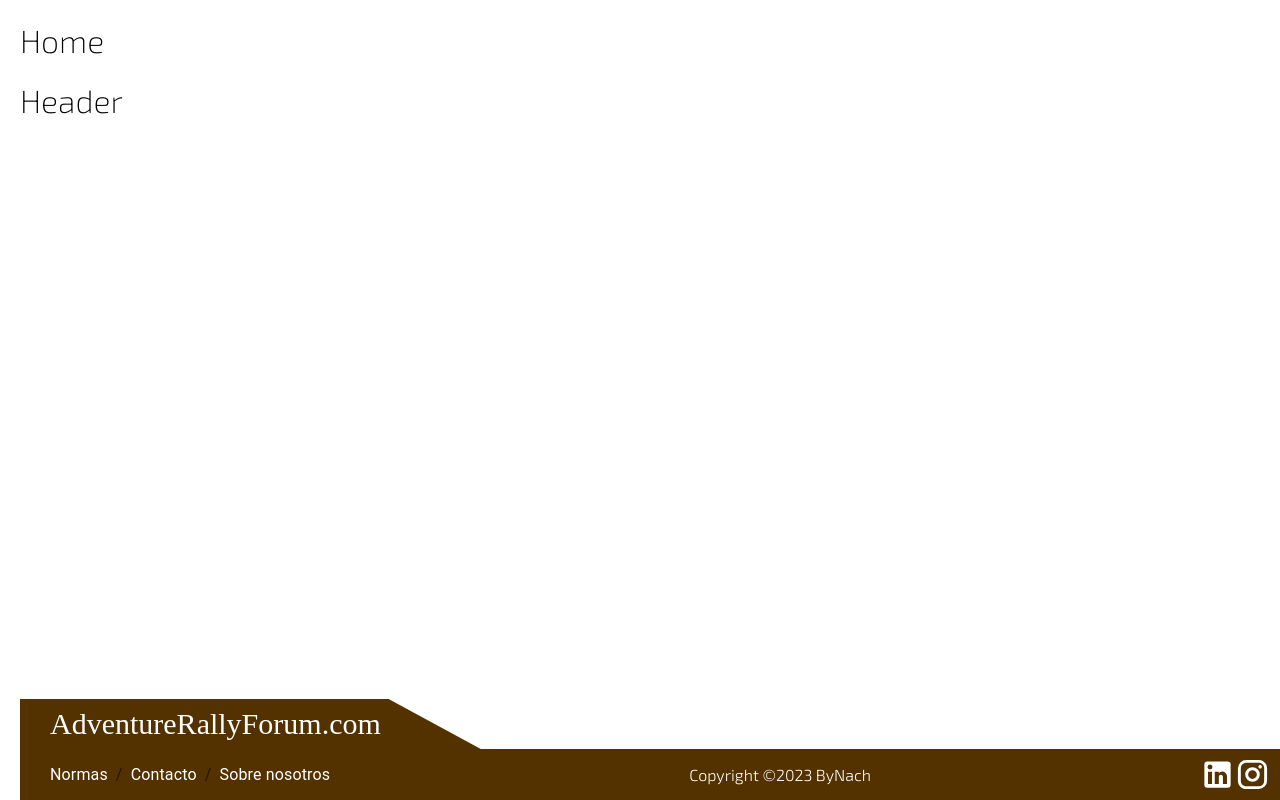
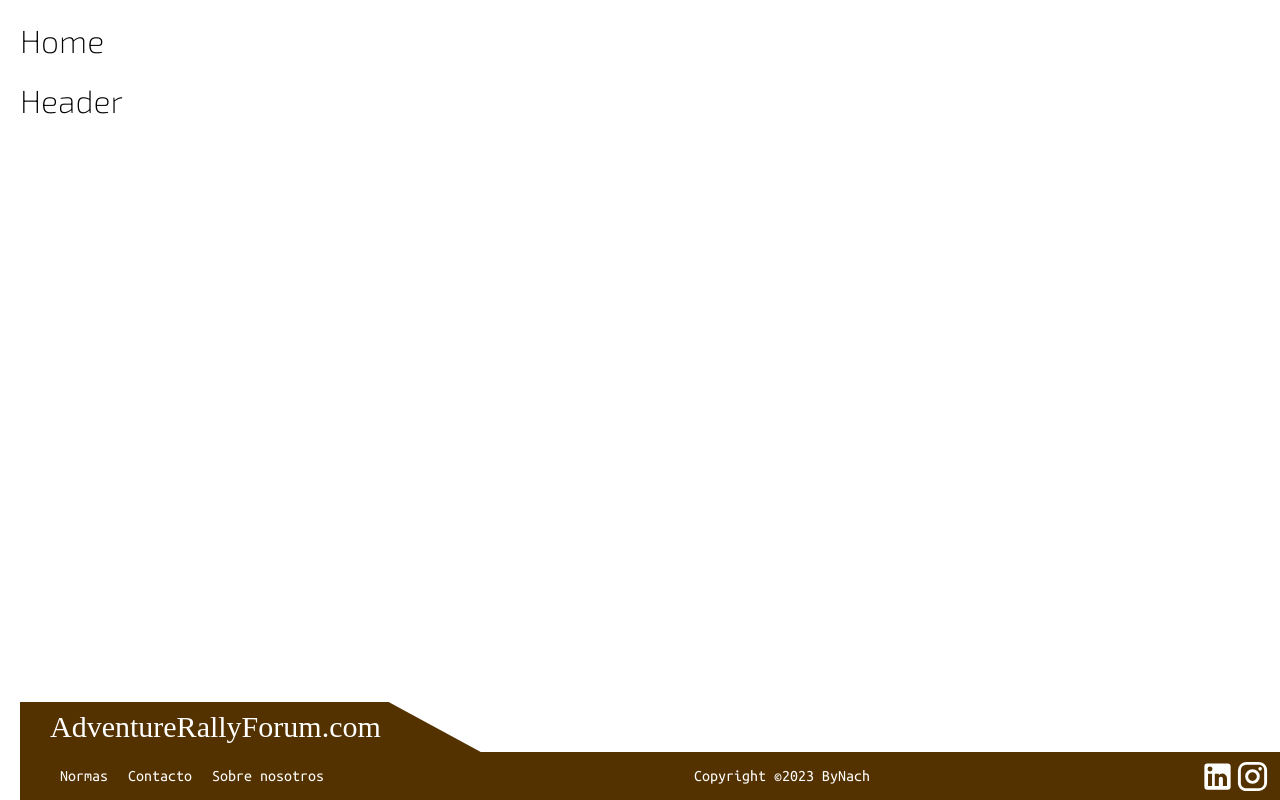
Before and after one commit to byNach/AdventureRallyForum, a React (Vite) app in the folder AdventureRallyForum/: page /Home in a window 1280 px wide. Built offline with nearby package versions, Linux system fonts and the light colour scheme.

Commit message:
RF footer

```diff
--- a/AdventureRallyForum/src/Components/Footer.jsx
+++ b/AdventureRallyForum/src/Components/Footer.jsx
@@ -13,25 +13,25 @@ const Footer = () => {
       <div className="Footer-box">
         <div className="Footer-base">
           <div className="Breadcrumbs-box">
-            <Breadcrumbs aria-label="breadcrumb">
-              <Link underline="hover" color="white" href="/">
-                Normas
-              </Link>
-              <Link underline="hover" color="white" href="/">
-                Contacto
-              </Link>
-              <Link underline="hover" color="white" href="/">
-                Sobre nosotros
-              </Link>
-            </Breadcrumbs>
+            <ul className="Breadcrumbs">
+              <li>
+                <a href="/">Normas</a>
+              </li>
+              <li>
+                <a href="/">Contacto</a>
+              </li>
+              <li>
+                <a href="/">Sobre nosotros</a>
+              </li>
+            </ul>
           </div>
           <div className="Developer-box">
             <p>Copyright ©2023 ByNach</p>
           </div>
-            <div className="Social-box">
-              <LinkedInIcon color="white" fontSize="large" />
-              <InstagramIcon color="white" fontSize="large" />
-            </div>
+          <div className="Social-box">
+            <LinkedInIcon color="white" fontSize="large" />
+            <InstagramIcon color="white" fontSize="large" />
+          </div>
         </div>
       </div>
     </div>
--- a/AdventureRallyForum/src/assets/Styles/Footer-style.css
+++ b/AdventureRallyForum/src/assets/Styles/Footer-style.css
@@ -25,10 +25,10 @@
   align-items: center;
   flex-direction: row;
   background-color:  rgb(84, 50, 0);
-  font-family: 'Exo 2';
   user-select: none;
   padding-left: 30px;
   padding-right: 30px;
+  font-family: 'Ubuntu Mono', monospace;;
 }
 
 .Footer-title {
@@ -59,6 +59,26 @@ cursor: pointer;
   flex-direction: column;
   justify-content: space-around;
   margin-right: 30px;
-  font-family: 'Exo 2';
   align-items: flex-end;
 }
+.Breadcrumbs {
+  list-style: none;
+  margin: 0;
+  padding: 0;
+  display: flex;
+  color: #fff;
+}
+
+.Breadcrumbs li {
+  padding: 0 10px;
+  line-height: 40px;
+}
+
+.Breadcrumbs li a {
+  color: #fff;
+  text-decoration: none;
+}
+
+.Breadcrumbs li a:hover {
+  text-decoration: underline;
+}
```
